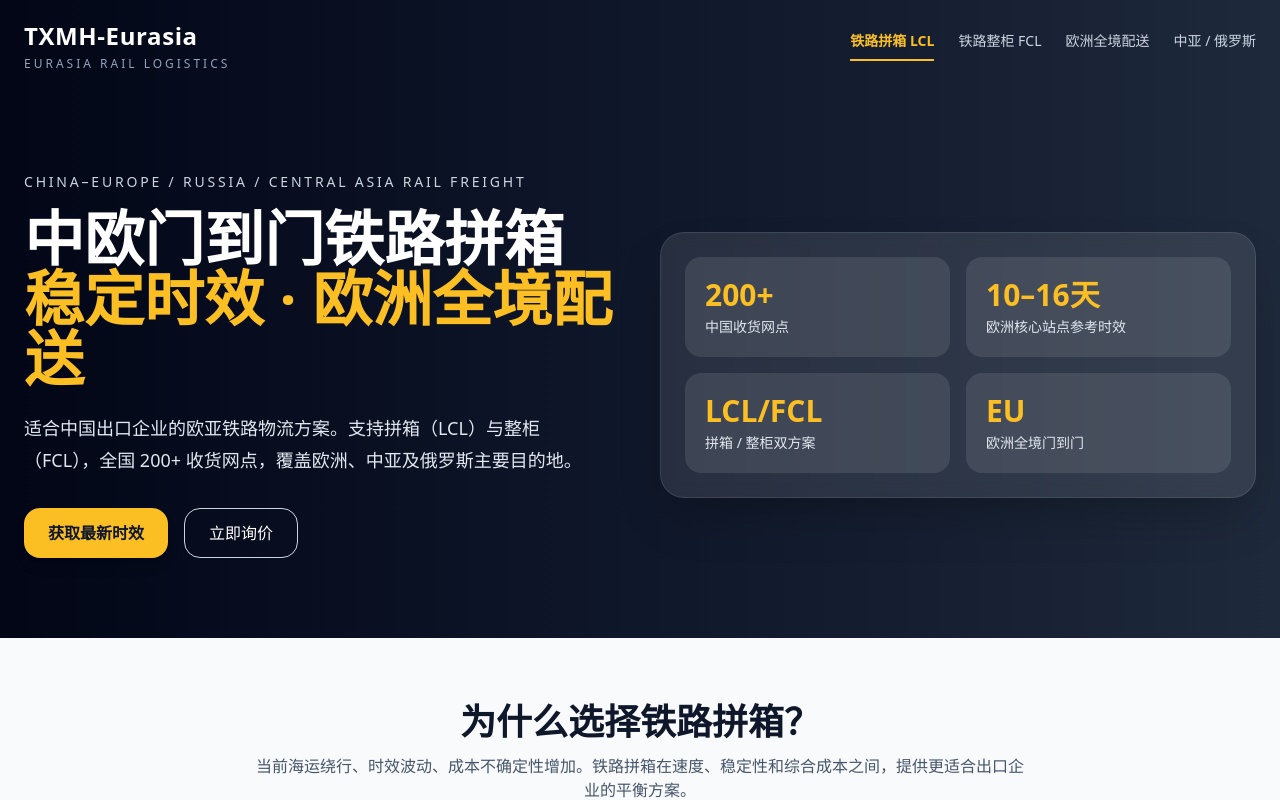
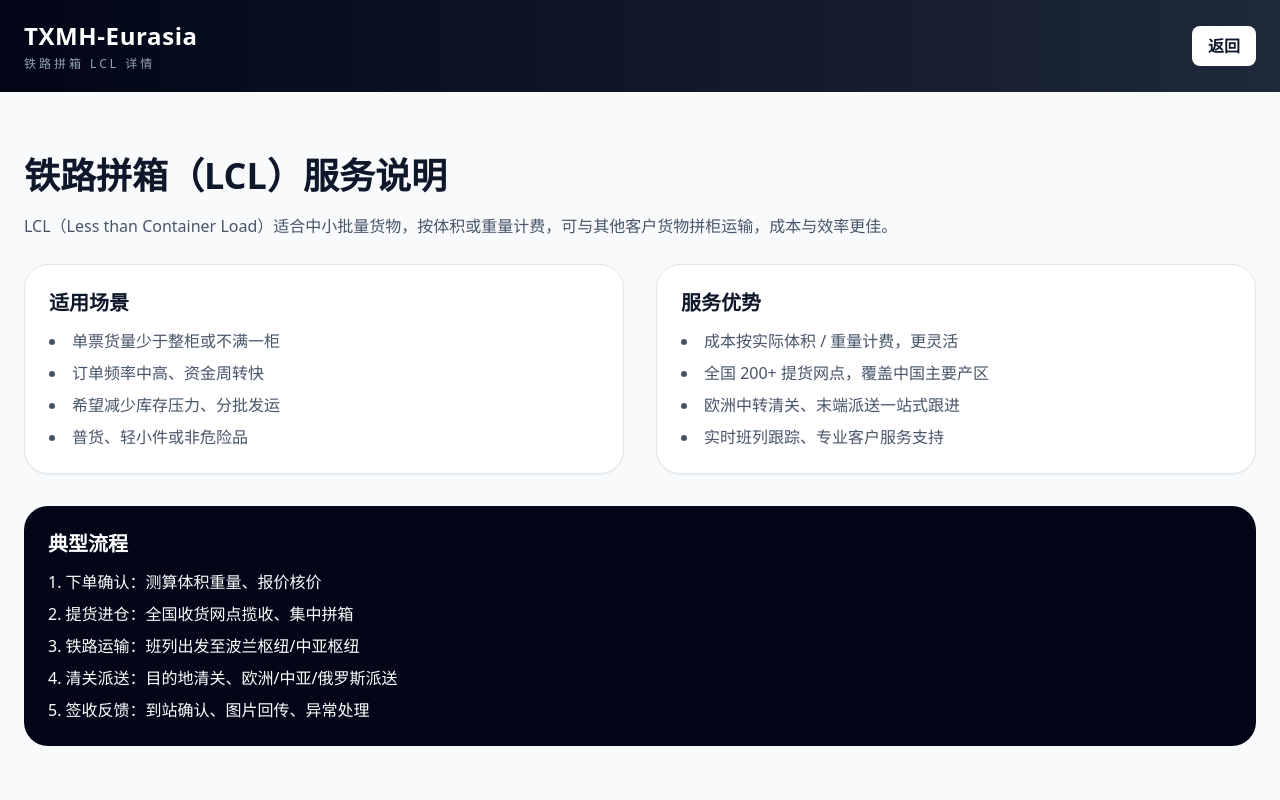
Before and after one commit to Bion3/txmh-eurasia-landing, a React (Vite) app: page / in a window 1280 px wide. Both pictures are taken after a click on the button "铁路拼箱 LCL". Shown: the top 800 px of the page. Built offline with nearby package versions, Linux system fonts and the light colour scheme.

Commit message:
initial website upload

```diff
--- a/src/App.jsx
+++ b/src/App.jsx
@@ -2,6 +2,7 @@ import { useState } from 'react';
 
 export default function TXMHEurasiaLandingPage() {
   const [activeTab, setActiveTab] = useState('lcl');
+  const [currentPage, setCurrentPage] = useState('home');
 
   const europeRoutes = [
     "Germany",
@@ -44,6 +45,65 @@ export default function TXMHEurasiaLandingPage() {
     { name: "米兰", days: "约25天" },
   ];
 
+  if (currentPage === 'lclDetail') {
+    return (
+      <div className="min-h-screen bg-slate-50 text-slate-900">
+        <header className="bg-gradient-to-r from-slate-950 via-slate-900 to-slate-800 text-white">
+          <div className="max-w-7xl mx-auto px-6 py-5 flex items-center justify-between">
+            <div>
+              <div className="text-2xl font-bold tracking-wide">TXMH-Eurasia</div>
+              <div className="text-xs uppercase tracking-[0.25em] text-slate-400 mt-1">铁路拼箱 LCL 详情</div>
+            </div>
+            <button
+              onClick={() => setCurrentPage('home')}
+              className="px-4 py-2 rounded-lg bg-white text-slate-900 font-semibold hover:bg-slate-200 transition"
+            >
+              返回
+            </button>
+          </div>
+        </header>
+
+        <section className="max-w-7xl mx-auto px-6 py-16">
+          <h2 className="text-3xl md:text-4xl font-bold mb-4">铁路拼箱（LCL）服务说明</h2>
+          <p className="text-slate-600 leading-7 mb-6">
+            LCL（Less than Container Load）适合中小批量货物，按体积或重量计费，可与其他客户货物拼柜运输，成本与效率更佳。
+          </p>
+          <div className="grid md:grid-cols-2 gap-8">
+            <div className="bg-white rounded-3xl p-6 shadow-sm border border-slate-200">
+              <h3 className="text-xl font-semibold mb-3">适用场景</h3>
+              <ul className="list-disc list-inside text-slate-600 space-y-2">
+                <li>单票货量少于整柜或不满一柜</li>
+                <li>订单频率中高、资金周转快</li>
+                <li>希望减少库存压力、分批发运</li>
+                <li>普货、轻小件或非危险品</li>
+              </ul>
+            </div>
+            <div className="bg-white rounded-3xl p-6 shadow-sm border border-slate-200">
+              <h3 className="text-xl font-semibold mb-3">服务优势</h3>
+              <ul className="list-disc list-inside text-slate-600 space-y-2">
+                <li>成本按实际体积 / 重量计费，更灵活</li>
+                <li>全国 200+ 提货网点，覆盖中国主要产区</li>
+                <li>欧洲中转清关、末端派送一站式跟进</li>
+                <li>实时班列跟踪、专业客户服务支持</li>
+              </ul>
+            </div>
+          </div>
+
+          <div className="mt-8 rounded-3xl bg-slate-950 text-white p-6">
+            <h3 className="text-xl font-semibold mb-3">典型流程</h3>
+            <ol className="list-decimal list-inside space-y-2">
+              <li>下单确认：测算体积重量、报价核价</li>
+              <li>提货进仓：全国收货网点揽收、集中拼箱</li>
+              <li>铁路运输：班列出发至波兰枢纽/中亚枢纽</li>
+              <li>清关派送：目的地清关、欧洲/中亚/俄罗斯派送</li>
+              <li>签收反馈：到站确认、图片回传、异常处理</li>
+            </ol>
+          </div>
+        </section>
+      </div>
+    );
+  }
+
   return (
     <div className="min-h-screen bg-slate-50 text-slate-900">
       <header className="bg-gradient-to-r from-slate-950 via-slate-900 to-slate-800 text-white">
@@ -56,25 +116,37 @@ export default function TXMHEurasiaLandingPage() {
           </div>
           <div className="hidden md:flex gap-6 text-sm">
             <button
-              onClick={() => setActiveTab('lcl')}
+              onClick={() => {
+                setActiveTab('lcl');
+                setCurrentPage('lclDetail');
+              }}
               className={`pb-2 border-b-2 transition ${activeTab === 'lcl' ? 'border-amber-400 text-amber-400 font-semibold' : 'border-transparent text-slate-300 hover:text-white'}`}
             >
               铁路拼箱 LCL
             </button>
             <button
-              onClick={() => setActiveTab('fcl')}
+              onClick={() => {
+                setActiveTab('fcl');
+                setCurrentPage('home');
+              }}
               className={`pb-2 border-b-2 transition ${activeTab === 'fcl' ? 'border-amber-400 text-amber-400 font-semibold' : 'border-transparent text-slate-300 hover:text-white'}`}
             >
               铁路整柜 FCL
             </button>
             <button
-              onClick={() => setActiveTab('europe')}
+              onClick={() => {
+                setActiveTab('europe');
+                setCurrentPage('home');
+              }}
               className={`pb-2 border-b-2 transition ${activeTab === 'europe' ? 'border-amber-400 text-amber-400 font-semibold' : 'border-transparent text-slate-300 hover:text-white'}`}
             >
               欧洲全境配送
             </button>
             <button
-              onClick={() => setActiveTab('asia-russia')}
+              onClick={() => {
+                setActiveTab('asia-russia');
+                setCurrentPage('home');
+              }}
               className={`pb-2 border-b-2 transition ${activeTab === 'asia-russia' ? 'border-amber-400 text-amber-400 font-semibold' : 'border-transparent text-slate-300 hover:text-white'}`}
             >
               中亚 / 俄罗斯
```
